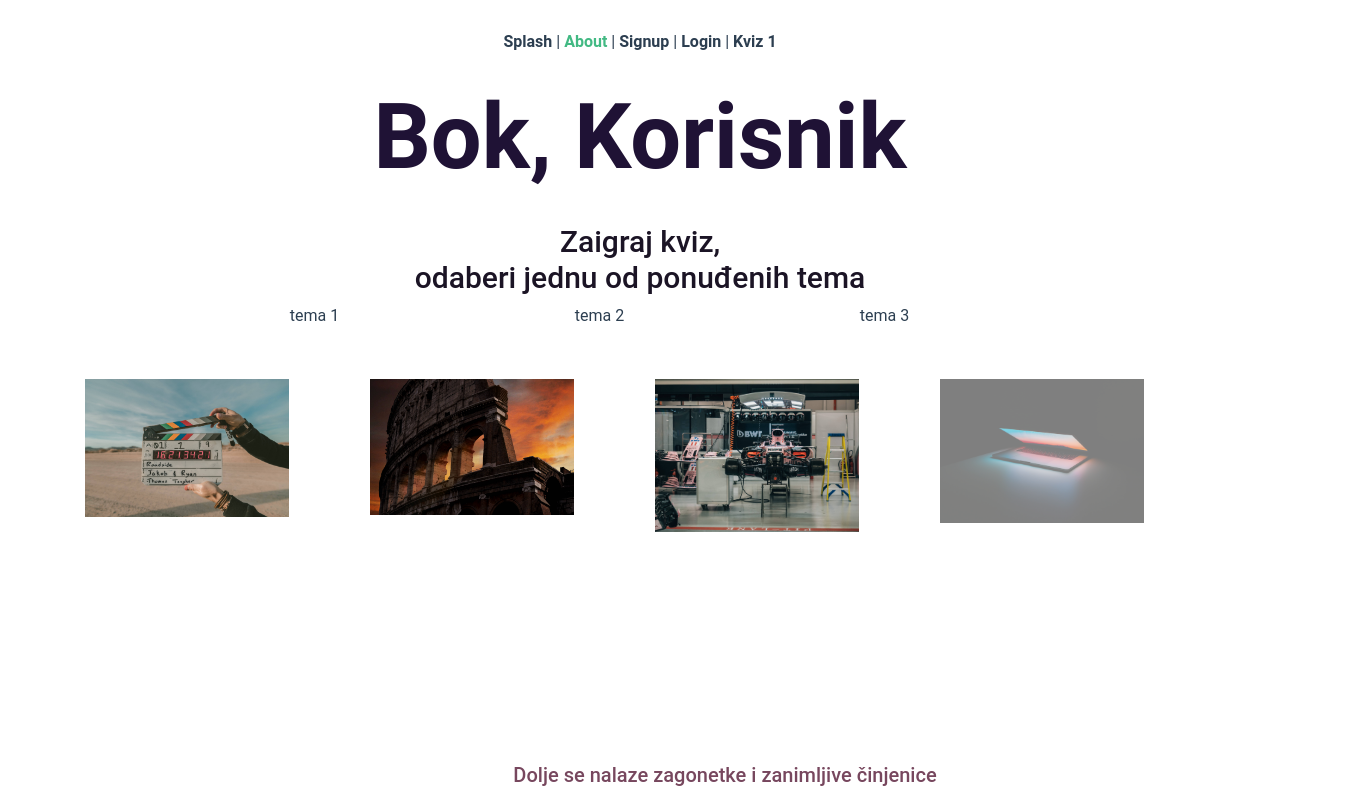
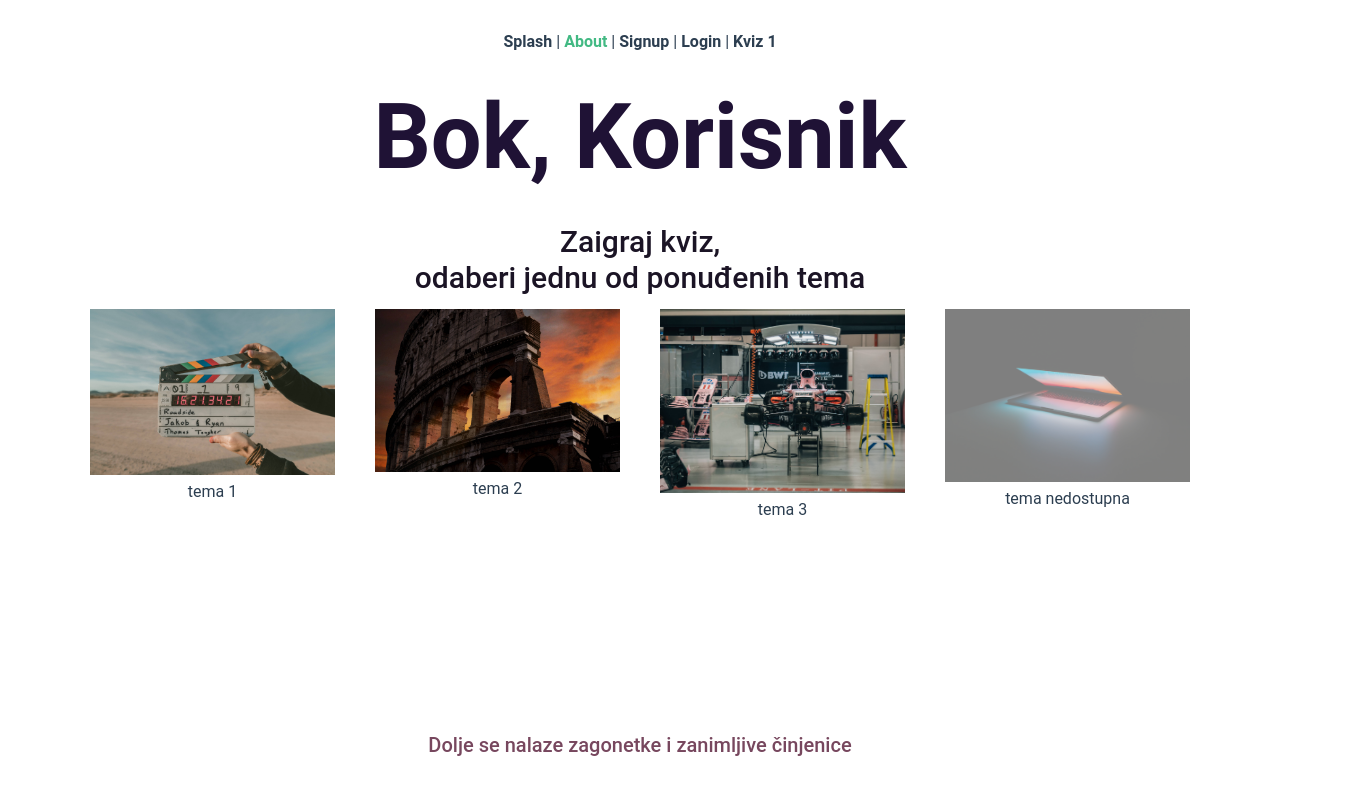
Before and after one commit to kuveeee/misli_brzo, a Vue app in the folder misli_brzo/: page /about in a window 1280 px wide. Shown: the top 800 px of the page, 1365 px wide, since content can reach past the window. Built offline with nearby package versions, Linux system fonts and the light colour scheme.

Commit message:
Uređivanje sadržaja
"Ukratko o kreatorima.."-obrisan absolute za pozicioniranje pa je uspjelo biti na centru. Isto to napravljeno i na about stranici te dodan tekst ispod slika.
Kviz1-obrisane vrijednosti za širinu i visinu

```diff
--- a/misli_brzo/src/views/About.vue
+++ b/misli_brzo/src/views/About.vue
@@ -1,6 +1,6 @@
 <template>
   <div class="container ">
-    <!-- Drugi dio stranice -->
+    <!-- Prvi dio stranice -->
     <div class="prvi_blok">
       <h1><b>Bok, Korisnik</b></h1>
       <br />
@@ -11,6 +11,7 @@
             src="@/assets/tema_filmovi.jpg"
             class="img-fluid float-left"
             alt=""
+            style="width:100%"
           />
           <div class="naslov_teme">
             <p>tema 1</p>
@@ -21,6 +22,7 @@
             src="@/assets/tema_povijest.jpg"
             class="img-fluid float-left"
             alt=""
+            style="width:100%"
           />
           <p>tema 2</p>
         </div>
@@ -29,6 +31,7 @@
             src="@/assets/tema_formula_1.jpg"
             class="img-fluid float-left"
             alt=""
+            style="width:100%"
           />
           <p>tema 3</p>
         </div>
@@ -38,8 +41,10 @@
               src="@/assets/tema_tehnologija.jpg"
               class="img-fluid float-left"
               alt="Responsive image"
+              style="width:100%"
             />
           </div>
+          <p>tema nedostupna</p>
         </div>
       </div>
       <!-- row -->
@@ -100,8 +105,6 @@ export default {
 </script>
 
 <style scoped lang="scss">
-.container {
-}
 .prvi_blok {
   height: 100vh;
 }
@@ -117,20 +120,26 @@ h2 {
 }
 
 img {
-  width: 80%;
-  padding-top: 75px;
-  //padding-inline: 10px;
+  float: left;
+  width: 33.33%;
+  padding: 5px;
 }
-.naslov_teme {
+
+.row::after {
+  content: "";
+  clear: both;
+  display: table;
 }
+
 .tema_nedostupna {
   opacity: 50%;
 }
 
 //Dolje se nalaze zagonetke i zanimljive činjenice
 .zagonetke_cinjenice {
-  position: absolute;
+  //position: absolute;
   bottom: 5px;
+  padding-top: 200px;
 }
 
 //Drugi dio zaslona //Drugi dio zaslona //Drugi dio zaslona //Drugi dio zaslona
--- a/misli_brzo/src/views/Home.vue
+++ b/misli_brzo/src/views/Home.vue
@@ -118,7 +118,7 @@ h1 {
   color: #1f1235;
 }
 
-//Uci kroz zabavu podnaslov
+//   UCI KROZ ZABAVU   -podnaslov
 h2 {
   display: inline-block;
   font-size: 45px;
@@ -158,8 +158,11 @@ h5 {
 }
 
 .ukratko_o_kreatorima_i_projektu {
-  position: absolute;
+  //position: absolute;
   bottom: 5px;
+  padding-left: 10px;
+  padding-top: 50px;
+  text-align: center;
 }
 
 //Drugi dio zaslona //Drugi dio zaslona //Drugi dio zaslona //Drugi dio zaslona
--- a/misli_brzo/src/views/kviz_1.vue
+++ b/misli_brzo/src/views/kviz_1.vue
@@ -9,7 +9,7 @@
 
       <h2>FILMOVI</h2>
       <div class="container">
-        <div class="pitanje d-flex justify-content-center">
+        <div class="pitanje">
           <p>Lorem ipsum dolor sit amet consectetur adipisicing elit?</p>
         </div>
       </div>
@@ -41,11 +41,8 @@ export default {};
 <style scoped lang="scss">
 .body {
   background-color: #9d5cc2;
-  height: 100vh;
 }
-.prvi_red {
 
-}
 .izlaz {
 }
 h1 {
@@ -61,7 +58,6 @@ h2{
 .pitanje {
   background-color: #804aa0;
   color: #c2a7d2;
-  width: 50%;
   border-radius: 10px;
   padding: 5px;
   font-size: 25px;
@@ -70,12 +66,12 @@ img {
   width: 40%;
   opacity: 25%;
   transform: rotate(-90deg);
+  padding-top: 20px;
   display: inline;
 }
 .odgovor {
   background-color: white;
   color: #9D5CC2;
-  width: 18%;
   height: 35px;
   margin-top: 25px;
   border-radius: 15px;
```
